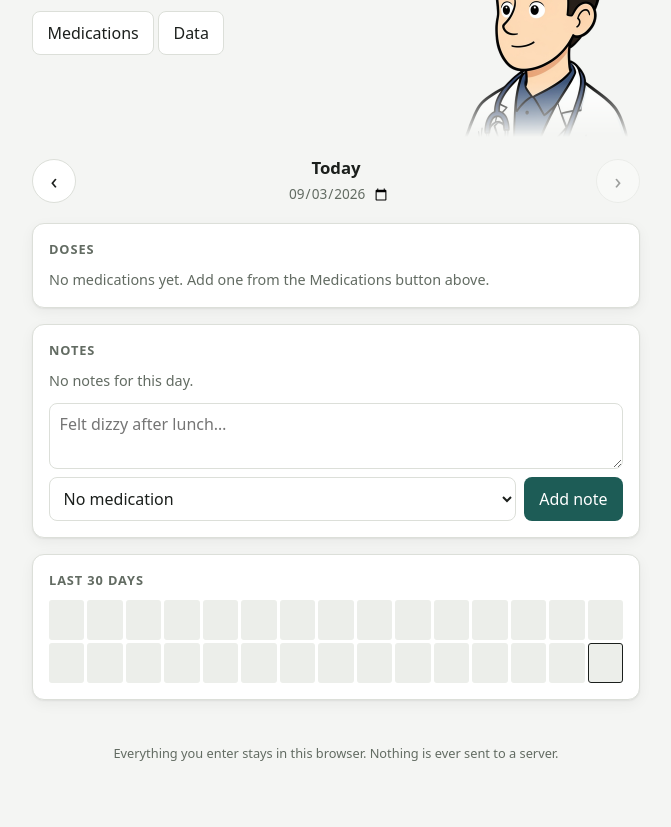
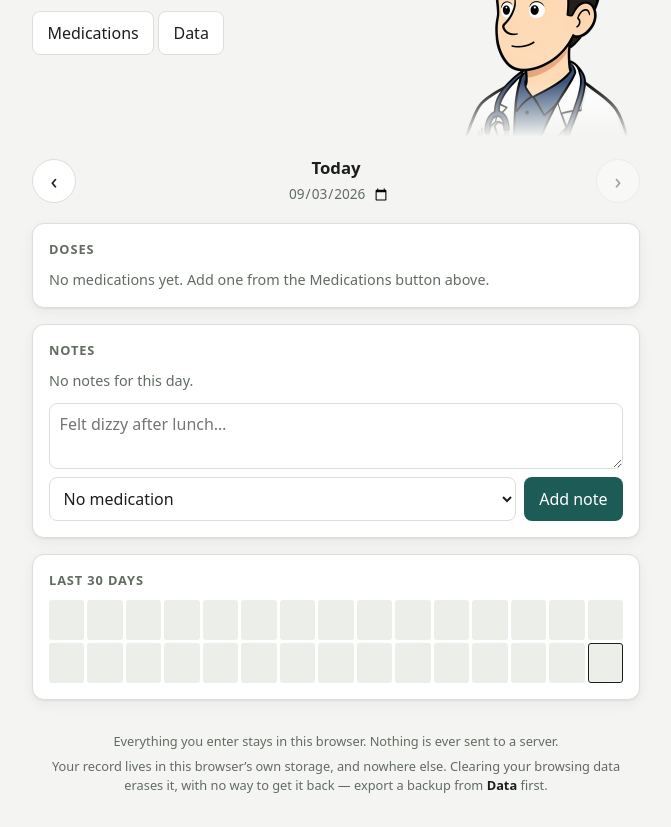
Before and after one commit to brainwagon/pillage, a plain HTML site: page index.html in a window 1280 px wide. Shown: the part 73-900 px from the top of the page, without its empty margins (304-975 px from the left). Drawn offline with Linux system fonts and the light colour scheme.

Commit message:
Warn in the footer that clearing browsing data erases the log
The existing footer line says data never leaves the browser, which reads as
pure reassurance. It is also the risk: browser storage is the only copy, and
"clear browsing data" is a routine thing people do without connecting it to
losing their medication history. The second line names that consequence and
points at the export.

Co-Authored-By: Claude Opus 5 <noreply@anthropic.com>
Claude-Session: https://claude.ai/code/session_0186CqsTyf2usHh4XiP8E8kA

```diff
--- a/index.html
+++ b/index.html
@@ -88,6 +88,11 @@
 
 <footer class="footer">
   <p>Everything you enter stays in this browser. Nothing is ever sent to a server.</p>
+  <p>
+    Your record lives in this browser&rsquo;s own storage, and nowhere else. Clearing
+    your browsing data erases it, with no way to get it back &mdash; export a backup
+    from <strong>Data</strong> first.
+  </p>
 </footer>
 
 <!-- Medications -->
--- a/styles.css
+++ b/styles.css
@@ -443,6 +443,10 @@ textarea { resize: vertical; }
   text-align: center;
 }
 
+.footer p { margin: 0 0 0.4rem; }
+.footer p:last-child { margin-bottom: 0; }
+.footer strong { color: var(--text); font-weight: 600; }
+
 .visually-hidden {
   position: absolute;
   width: 1px; height: 1px;
```
